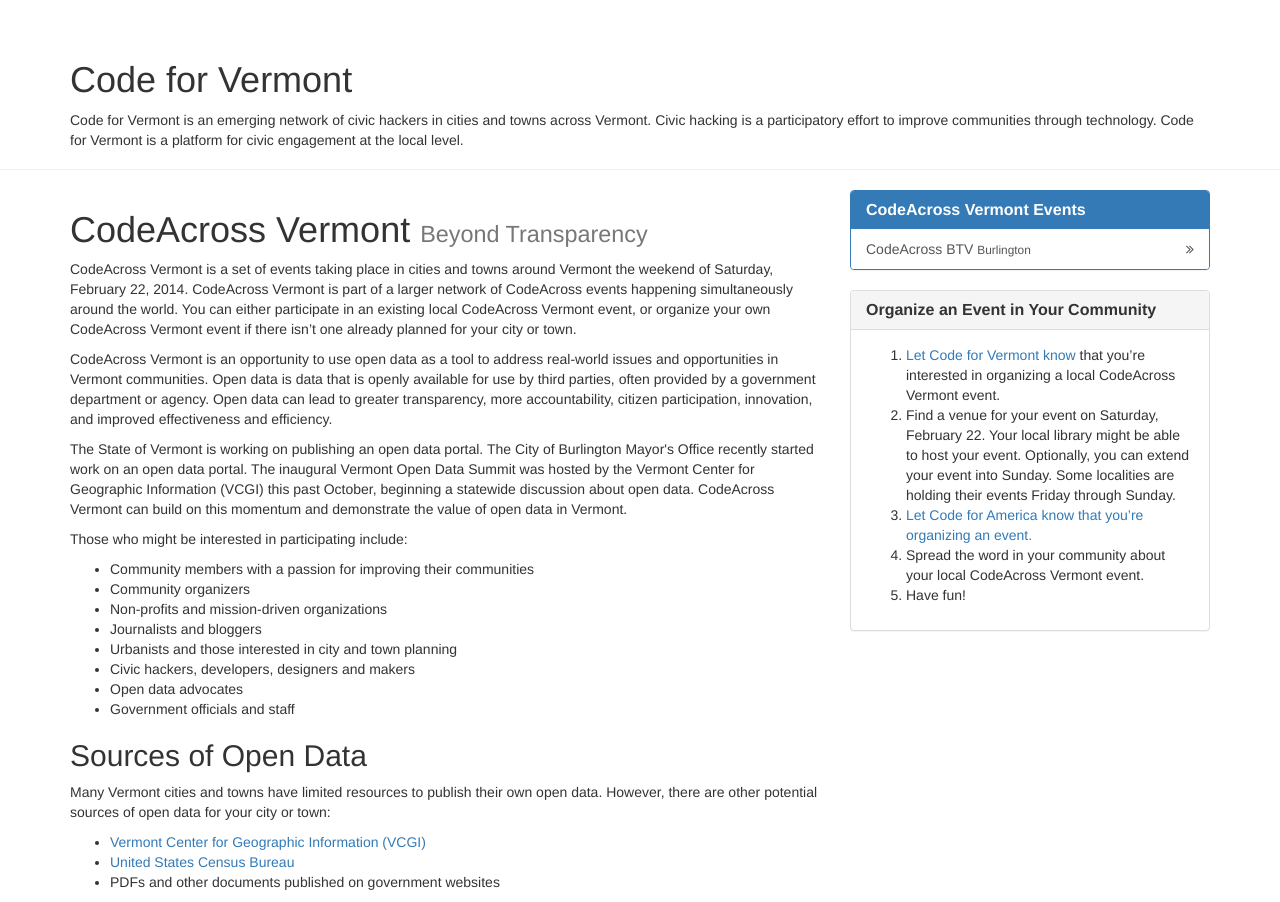
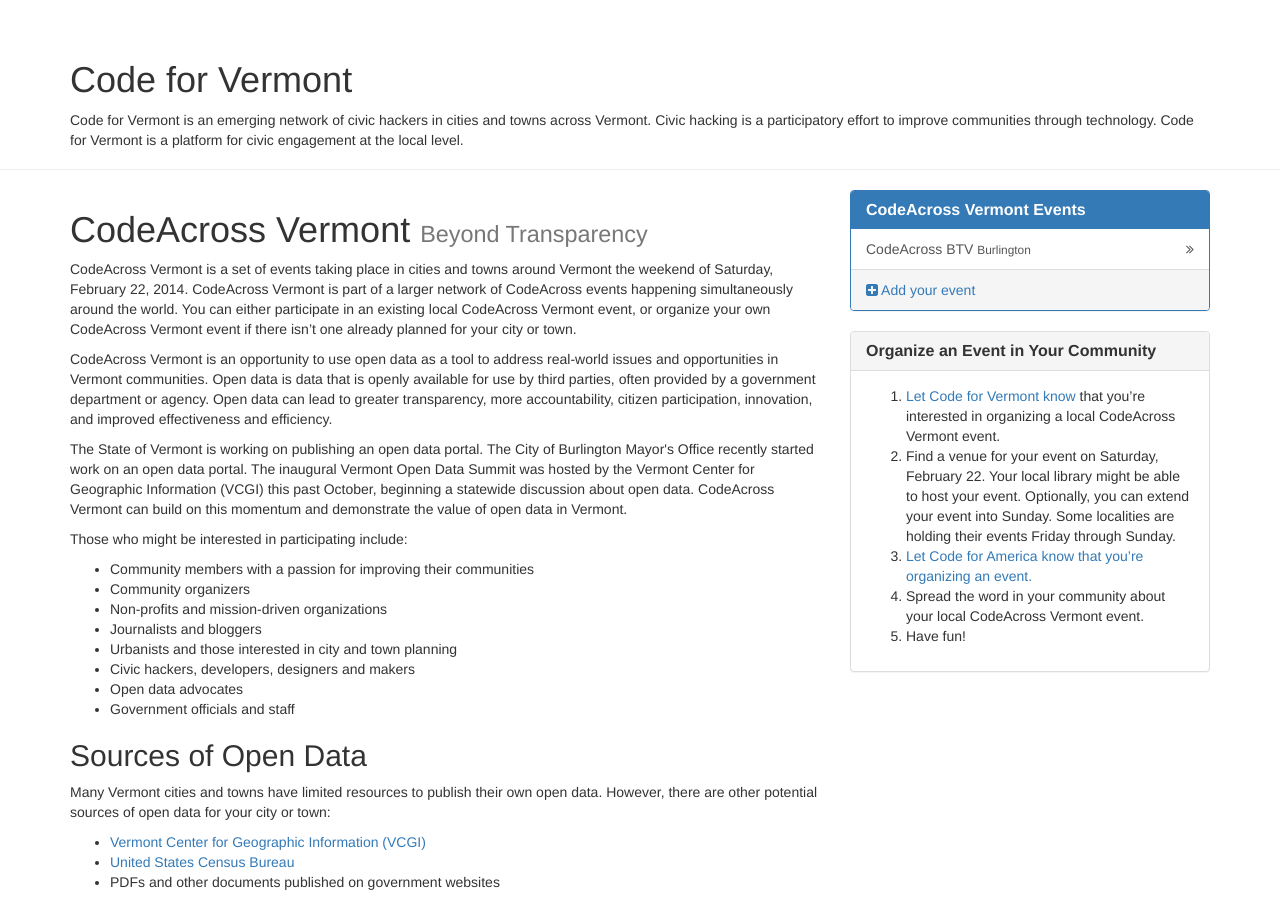
Before and after one commit to codeforvermont/codeforvermont.github.com, a Jekyll site: the page built from index.html, in a window 1280 px wide. Built offline with Jekyll 4.4.1, drawn with Linux system fonts in a browser that asks for light colours; nearby versions of some CDN libraries.

Commit message:
Add panel footer to add event to list.

```diff
--- a/index.html
+++ b/index.html
@@ -39,6 +39,9 @@
                         <span class="pull-right"><i class="fa fa-angle-double-right"></i></span>
                     </a>
                 </div>
+                <div class="panel-footer">
+                    <a href="https://docs.google.com/forms/d/1ih7HqgT2ijiyv4znMR8ZGWpAzpbRmw70tQK9ZoklOcY/viewform"><i class="fa fa-plus-square"></i> Add your event</a>
+                </div>
             </article>
             <article class="panel panel-default">
                 <div class="panel-heading">
```
